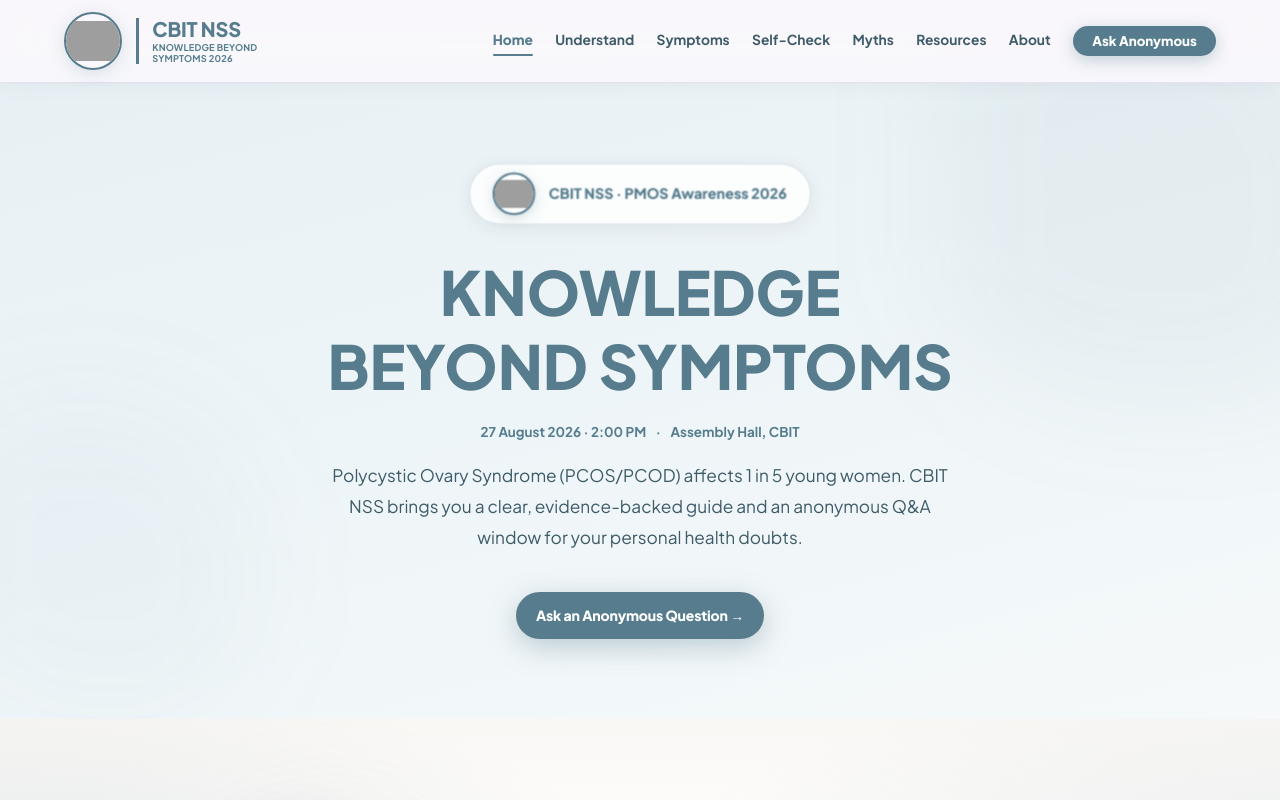
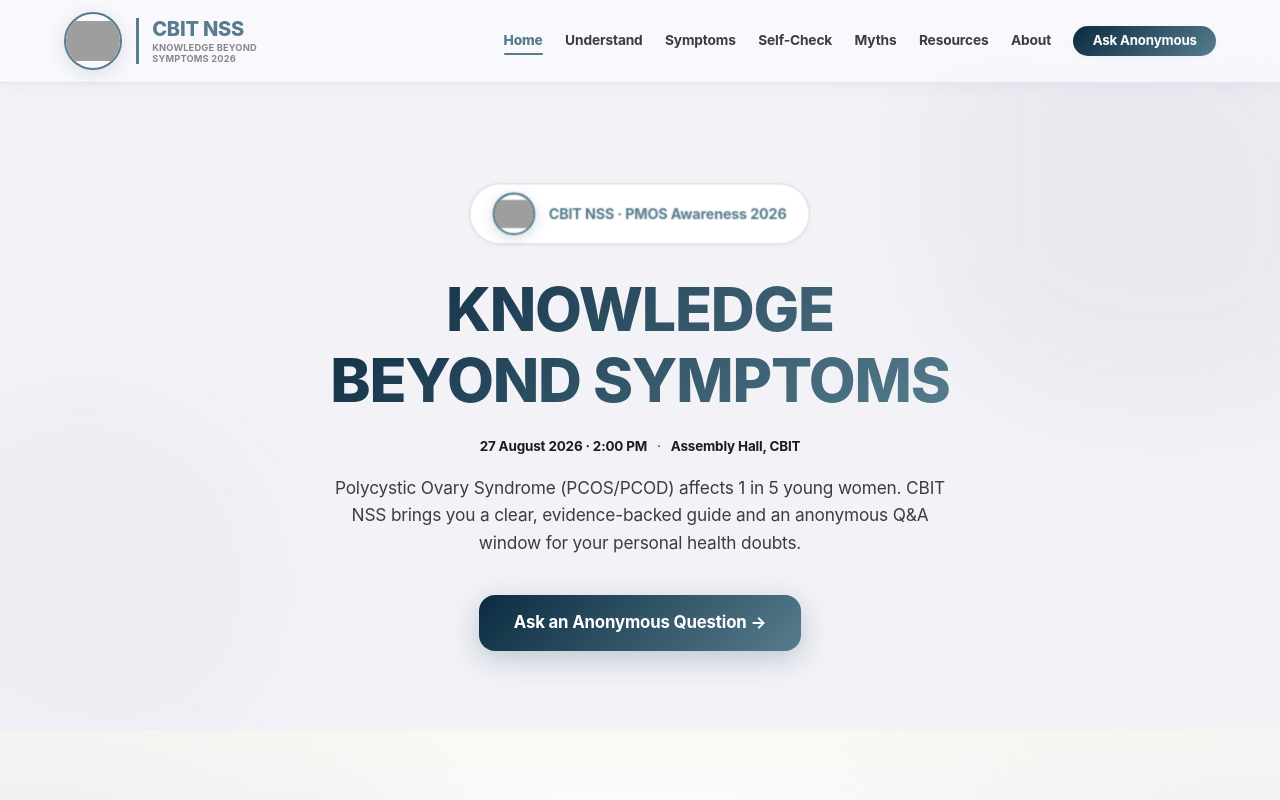
Before and after one commit to vroom0456/CBITNSS-World-PMOS-Day, a Next.js app: page / in a window 1280 px wide. Shown: the top 800 px of the page. Built offline with nearby package versions, Linux system fonts and the light colour scheme; grey boxes are pictures that could not be loaded.

Commit message:
style(ios): refine typography, glassmorphism, gradient headings & iOS button system

```diff
--- a/src/app/globals.css
+++ b/src/app/globals.css
@@ -1,44 +1,59 @@
 /* Full Original CSS System */
 
 :root {
-  --bg-main: #F5EFEB;            /* Warm Beige Canvas (#F5EFEB) */
-  --card-white: #FFFFFF;         /* Pure White Card Surfaces (#FFFFFF) */
-  --nss-navy: #567C8D;           /* Primary Teal Theme (#567C8D) */
-  --nss-navy-dark: #3E5B68;      /* Deep Slate Teal for Footer & Contrast */
-  --nss-blue-accent: #567C8D;    /* Primary Teal Accent (#567C8D) */
-  --nss-blue-soft: #EBF2F5;      /* Soft Light Teal Tint Background */
+  /* iOS System Gray & Canvas Palette */
+  --bg-main: #F2F2F7;            /* iOS Light Gray System Canvas (#F2F2F7) */
+  --card-white: #FFFFFF;         /* Pure White Card Surfaces */
+  --nss-navy: #567C8D;           /* Primary Theme Color */
+  --nss-navy-dark: #3E5B68;
+  --nss-blue-accent: #567C8D;
+  --nss-blue-soft: #EBF2F5;
   --soft-teal-bg: #EBF2F5;
-  --soft-teal-border: #D5E2E8;    /* Soft Teal Border Tint */
-  --soft-teal-accent: #567C8D;    /* Primary Teal Accent (#567C8D) */
+  --soft-teal-border: rgba(60, 60, 67, 0.18);
+  --soft-teal-accent: #567C8D;
   --soft-mint-bg: #EBF2F5;
-  --soft-mint-border: #D5E2E8;
+  --soft-mint-border: rgba(60, 60, 67, 0.18);
   --soft-navy-bg: #EBF2F5;
-  --soft-navy-border: #D5E2E8;
+  --soft-navy-border: rgba(60, 60, 67, 0.18);
   --soft-navy-text: #567C8D;
 
-  --text-main: #2C3E49;          /* Deep Slate Body & Heading Text */
-  --text-body: #3E5B68;          /* Body Text */
-  --text-muted: #567C8D;          /* Subtitles & Muted Labels */
-  --border-light: #D5E2E8;        /* Light Divider Lines & Borders */
-
-  --shadow-soft: 0 4px 20px rgba(31, 50, 61, 0.05);
-  --shadow-card: 0 12px 36px rgba(31, 50, 61, 0.09);
-  --shadow-modal: 0 24px 72px rgba(22, 36, 44, 0.32);
-
-  --glass-bg: rgba(255, 255, 255, 0.94);
-  --glass-border: rgba(197, 213, 220, 0.7);
-  --r-sm: 20px; --r-md: 28px; --r-lg: 36px; --r-pill: 9999px;
+  --text-main: #1C1C1E;          /* iOS System Text Primary */
+  --text-body: #3C3C43;          /* iOS System Text Secondary */
+  --text-muted: rgba(60, 60, 67, 0.6); /* iOS Muted Label */
+  --border-light: rgba(60, 60, 67, 0.2); /* iOS Thin Hairline Border */
+
+  /* iOS Subtle Ambient Shadows (Harsh Heavy Shadows Removed) */
+  --shadow-soft: 0 2px 10px rgba(0, 0, 0, 0.03);
+  --shadow-card: 0 2px 10px rgba(0, 0, 0, 0.04);
+  --shadow-modal: 0 10px 40px rgba(0, 0, 0, 0.12);
+
+  /* iOS Liquid Glass & Hairline Border System */
+  --glass-bg: rgba(255, 255, 255, 0.68);
+  --glass-border: rgba(60, 60, 67, 0.18);
+
+  /* iOS Continuous Radius Hierarchy */
+  --r-sheet: 32px;
+  --r-surface: 24px;
+  --r-control: 16px;
+  --r-sm: 12px;
+  --r-pill: 9999px;
+  --r-md: var(--r-surface);
+  --r-lg: var(--r-sheet);
+
+  /* Apple Spring Physics & Micro-Animations */
   --ease-out: cubic-bezier(0.22, 1, 0.36, 1);
-  --ease-spring: cubic-bezier(0.34, 1.56, 0.64, 1);
-  --transition: all 0.28s cubic-bezier(0.4, 0, 0.2, 1);
+  --ease-spring: cubic-bezier(0.22, 1, 0.36, 1);
+  --transition: all 0.28s var(--ease-spring);
 }
     *,*::before,*::after{box-sizing:border-box;margin:0;padding:0;}
     html{scroll-behavior:smooth;scroll-padding-top:90px;font-size:16px;overflow-x:hidden;}
-    body{font-family:'Plus Jakarta Sans',sans-serif;background:var(--bg-main);color:var(--text-main);line-height:1.7;-webkit-font-smoothing:antialiased;overflow-x:hidden;width:100%;}
+    body{font-family:-apple-system,BlinkMacSystemFont,"SF Pro Display","SF Pro Text","Apple Color Emoji","Segoe UI Emoji","Segoe UI Symbol","Noto Color Emoji",sans-serif;background:var(--bg-main);color:var(--text-main);line-height:1.6;-webkit-font-smoothing:antialiased;letter-spacing:-0.01em;overflow-x:hidden;width:100%;}
+    .emoji, .ios-emoji, [role="img"][aria-label] {font-family:"Apple Color Emoji","SF Pro Display",-apple-system,sans-serif!important;font-style:normal!important;font-weight:normal!important;line-height:1!important;display:inline-block;vertical-align:-0.08em;-webkit-font-smoothing:antialiased;}
     a{color:inherit;text-decoration:none;}
-    button{font-family:inherit;cursor:pointer;border:none;outline:none;}
-    :focus-visible{outline:2.5px solid var(--soft-teal-accent);outline-offset:3px;border-radius:6px;}
-    h1,h2,h3,h4,h5,h6,p,span,a{overflow-wrap:break-word;word-break:break-word;}
+    button{font-family:inherit;cursor:pointer;border:none;outline:none;transition:transform 0.2s var(--ease-spring), opacity 0.2s ease;}
+    button:active{transform:scale(0.97);opacity:0.9;}
+    h1,h2,h3,h4,h5,h6,.section-title,#hero h1,.hero-h1{letter-spacing:-0.02em;line-height:1.18;overflow-wrap:break-word;word-break:break-word;background:linear-gradient(135deg, #0C2B40 0%, #567C8D 100%);-webkit-background-clip:text;-webkit-text-fill-color:transparent;}
+    p,span,a{overflow-wrap:break-word;word-break:break-word;}
 
     /* SCROLL REVEAL */
     .reveal{opacity:0;transform:translateY(32px);transition:opacity 0.72s var(--ease-out),transform 0.72s var(--ease-out);}
@@ -96,9 +111,9 @@
     .nav-links a:not(.nav-btn-modal):hover::after{transform:scaleX(1);transform-origin:left;}
     .nav-links a:not(.nav-btn-modal).active{color:var(--nss-navy);font-weight:800;}
     .nav-links a:not(.nav-btn-modal).active::after{transform:scaleX(1);}
-    .nav-btn-modal{background:var(--soft-teal-accent);color:#fff!important;padding:0.52rem 1.2rem;border-radius:var(--r-pill);font-weight:800!important;font-size:0.83rem!important;line-height:1;box-shadow:0 4px 16px rgba(86,124,141,0.35);transition:all 0.3s var(--ease-spring)!important;display:inline-flex;align-items:center;justify-content:center;gap:0.35rem;text-decoration:none!important;white-space:nowrap;}
+    .nav-btn-modal{background:linear-gradient(135deg, #0C2B40 0%, #567C8D 100%)!important;color:#fff!important;padding:0.52rem 1.2rem;border-radius:var(--r-control);font-weight:700!important;font-size:0.83rem!important;line-height:1;box-shadow:var(--shadow-soft);transition:transform 0.2s var(--ease-spring), opacity 0.2s ease!important;display:inline-flex;align-items:center;justify-content:center;gap:0.35rem;text-decoration:none!important;white-space:nowrap;}
     .nav-btn-modal::after{display:none!important;}
-    .nav-btn-modal:hover{background:var(--nss-navy);transform:translateY(-2px) scale(1.03);box-shadow:0 8px 24px rgba(86,124,141,0.45);}
+    .nav-btn-modal:active{transform:scale(0.97)!important;opacity:0.9;}
     .mobile-menu-btn{display:none;background:none;border:none;cursor:pointer;flex-direction:column;gap:5px;padding:4px;}
     .mobile-menu-btn span{width:24px;height:2.5px;background:var(--nss-navy);border-radius:99px;transition:all 0.35s var(--ease-out);transform-origin:center;}
     .mobile-nav-drawer{position:fixed;top:0;bottom:0;right:0;width:80vw;max-width:340px;background:rgba(255,255,255,0.85);backdrop-filter:blur(28px) saturate(200%);-webkit-backdrop-filter:blur(28px) saturate(200%);padding:0;flex-direction:column;border-left:1px solid rgba(255,255,255,0.4);box-shadow:-20px 0 60px rgba(12,43,64,0.15);z-index:9999;transform:translateX(100%);opacity:0;transition:transform 0.5s cubic-bezier(0.16,1,0.3,1),opacity 0.4s ease;display:flex;}
@@ -158,49 +173,49 @@
     .mobile-nav-drawer.active .drawer-ask-btn { animation-delay: 0.22s; }
 
     /* ── HERO — NEW CLASSES ── */
-    #hero{padding:110px 5% 80px;text-align:center;background:linear-gradient(165deg,#E6F0F4 0%,#EEF5F8 50%,#F5F9FA 100%);position:relative;overflow:hidden;}
+    #hero{padding:130px 5% 80px;text-align:center;background:var(--bg-main);position:relative;overflow:hidden;}
     #hero::before,#hero::after{content:'';position:absolute;border-radius:50%;filter:blur(60px);z-index:0;pointer-events:none;}
     #hero::before{width:420px;height:420px;background:rgba(86,124,141,0.06);top:-80px;right:-80px;animation:hero-blob 12s ease-in-out infinite;}
     #hero::after{width:320px;height:320px;background:rgba(86,124,141,0.04);bottom:0;left:-60px;animation:hero-blob 15s ease-in-out infinite reverse;}
     .hero-container{max-width:840px;margin:0 auto;display:flex;flex-direction:column;align-items:center;position:relative;z-index:1;}
-    .nss-hero-badge{display:inline-flex;align-items:center;gap:0.8rem;background:rgba(255,255,255,0.85);border:1.5px solid var(--soft-teal-border);padding:0.5rem 1.4rem;border-radius:var(--r-pill);font-size:0.88rem;font-weight:800;color:var(--nss-navy);margin-bottom:1.6rem;box-shadow:0 4px 20px rgba(58,43,39,0.08);animation:float-badge 4s ease-in-out infinite;backdrop-filter:blur(10px);}
+    .nss-hero-badge{display:inline-flex;align-items:center;gap:0.8rem;background:var(--card-white);border:0.5px solid var(--border-light);padding:0.5rem 1.4rem;border-radius:var(--r-pill);font-size:0.88rem;font-weight:700;color:var(--nss-navy);margin-bottom:1.6rem;box-shadow:var(--shadow-soft);animation:float-badge 4s ease-in-out infinite;backdrop-filter:blur(10px);}
     .nss-hero-badge img{width:42px;height:42px;border-radius:50%;border:2px solid #567C8D;box-shadow:0 3px 12px rgba(86,124,141,0.25);flex-shrink:0;object-fit:contain;}
     .hero-date{font-size:0.85rem;font-weight:800;color:var(--nss-blue-accent);text-transform:uppercase;letter-spacing:0.14em;margin-bottom:0.9rem;display:block;opacity:0;animation:fade-in 0.8s 0.3s var(--ease-out) forwards;}
-    #hero h1{font-size:clamp(1.9rem,5.5vw,3.8rem);font-weight:800;color:var(--nss-navy);line-height:1.22;margin-bottom:1.2rem;text-align:center;opacity:0;animation:scale-in 0.9s 0.4s var(--ease-out) forwards;word-break:normal;overflow-wrap:break-word;white-space:normal;}
-    #hero h1 span.accent-text{color:var(--soft-teal-accent);}
-    .hero-desc{font-size:1.08rem;color:var(--text-body);max-width:640px;margin:0 auto 2.4rem;font-weight:400;line-height:1.8;text-align:center;opacity:0;animation:fade-in 0.9s 0.6s ease forwards;}
+    #hero h1{font-size:clamp(1.9rem,5.5vw,3.8rem);font-weight:800;color:var(--nss-navy);line-height:1.18;letter-spacing:-0.02em;margin-bottom:1.2rem;text-align:center;opacity:0;animation:scale-in 0.9s 0.4s var(--ease-out) forwards;word-break:normal;overflow-wrap:break-word;white-space:normal;}
+    #hero h1 span.accent-text{color:var(--nss-navy);}
+    .hero-desc{font-size:1.08rem;color:var(--text-body);max-width:640px;margin:0 auto 2.4rem;font-weight:400;line-height:1.6;letter-spacing:-0.01em;text-align:center;opacity:0;animation:fade-in 0.9s 0.6s ease forwards;}
     /* Hero CTA */
     .hero-cta-row{display:flex;flex-direction:column;align-items:center;gap:12px;opacity:0;animation:fade-in 0.8s 0.8s ease forwards;}
     .hero-buttons{display:flex;gap:1.1rem;justify-content:center;flex-wrap:wrap;opacity:0;animation:fade-in 0.8s 0.8s ease forwards;}
-    .hero-h1{font-size:clamp(1.9rem,5.5vw,3.8rem);font-weight:800;color:var(--nss-navy);line-height:1.22;margin-bottom:1.2rem;text-align:center;opacity:0;animation:scale-in 0.9s 0.4s var(--ease-out) forwards;word-break:normal;overflow-wrap:break-word;white-space:normal;}
-    .hero-h1 .accent-text{color:var(--soft-teal-accent);}
-    .hero-event-info{display:flex;align-items:center;gap:0.6rem;flex-wrap:wrap;justify-content:center;font-size:0.84rem;font-weight:700;color:var(--nss-navy);margin-bottom:1rem;opacity:0;animation:fade-in 0.8s 0.3s ease forwards;}
+    .hero-h1{font-size:clamp(1.9rem,5.5vw,3.8rem);font-weight:800;color:var(--nss-navy);line-height:1.18;letter-spacing:-0.02em;margin-bottom:1.2rem;text-align:center;opacity:0;animation:scale-in 0.9s 0.4s var(--ease-out) forwards;word-break:normal;overflow-wrap:break-word;white-space:normal;}
+    .hero-h1 .accent-text{color:var(--nss-navy);}
+    .hero-event-info{display:flex;align-items:center;gap:0.6rem;flex-wrap:wrap;justify-content:center;font-size:0.84rem;font-weight:700;color:var(--text-main);margin-bottom:1rem;opacity:0;animation:fade-in 0.8s 0.3s ease forwards;}
     .hero-event-sep{color:var(--nss-blue-accent);}
-    .btn-primary-cta{background:var(--soft-teal-accent);color:#fff!important;padding:0.85rem 1.8rem;border-radius:var(--r-pill);font-weight:800;font-size:0.94rem;box-shadow:0 6px 24px rgba(86,124,141,0.38);transition:all 0.35s var(--ease-spring);display:inline-flex;align-items:center;justify-content:center;gap:0.45rem;border:none;cursor:pointer;text-decoration:none!important;}
-    .btn-primary-cta:hover{background:var(--nss-navy);color:#fff!important;transform:translateY(-3px) scale(1.04);box-shadow:0 14px 36px rgba(86,124,141,0.50);}
+    .btn-primary-cta{background:linear-gradient(135deg, #0C2B40 0%, #567C8D 100%)!important;color:#fff!important;min-height:44px;padding:0.75rem 1.6rem;border-radius:var(--r-control);font-weight:700;font-size:0.94rem;white-space:nowrap;box-shadow:var(--shadow-soft);transition:transform 0.2s var(--ease-spring), opacity 0.2s ease;display:inline-flex;align-items:center;justify-content:center;gap:0.45rem;border:none;cursor:pointer;text-decoration:none!important;}
+    .btn-primary-cta:active{transform:scale(0.97);opacity:0.9;}
     .hero-sec-links{display:flex;gap:0.75rem;align-items:center;flex-wrap:wrap;justify-content:center;}
-    .btn-sec-link{background:rgba(255,255,255,0.85);color:var(--nss-navy);border:1.5px solid var(--border-light);padding:0.65rem 1.4rem;border-radius:var(--r-pill);font-weight:700;font-size:0.88rem;transition:all 0.3s ease;backdrop-filter:blur(8px);display:inline-flex;align-items:center;gap:0.4rem;}
-    .btn-sec-link:hover{background:var(--soft-mint-bg);border-color:var(--nss-navy);}
+    .btn-sec-link{background:var(--card-white);color:var(--text-main);border:0.5px solid var(--border-light);min-height:44px;padding:0.75rem 1.6rem;border-radius:var(--r-control);font-weight:600;font-size:0.88rem;white-space:nowrap;transition:transform 0.2s var(--ease-spring);backdrop-filter:blur(8px);display:inline-flex;align-items:center;gap:0.4rem;}
+    .btn-sec-link:active{transform:scale(0.97);}
 
     /* ── NAV HUB — DESKTOP ── */
     .nav-hub-grid{display:grid;grid-template-columns:repeat(auto-fit,minmax(min(100%, 280px),1fr));gap:1.2rem;}
-    .nav-hub-row{background:#FFFFFF;border:1.5px solid var(--border-light);border-radius:var(--r-lg);padding:1.4rem;display:flex;flex-direction:column;gap:0.8rem;box-shadow:var(--shadow-soft);text-decoration:none;transition:all 0.3s var(--ease-spring);}
-    .nav-hub-row:hover{transform:translateY(-5px);box-shadow:var(--shadow-card);border-color:var(--soft-teal-border);}
+    .nav-hub-row{background:var(--card-white);border:0.5px solid var(--border-light);border-radius:var(--r-surface);padding:1.4rem;display:flex;flex-direction:column;gap:0.8rem;box-shadow:var(--shadow-card);text-decoration:none;transition:transform 0.28s var(--ease-spring);}
+    .nav-hub-row:active{transform:scale(0.98);}
     .nhr-icon{font-size:1.8rem;display:block;}
-    .nhr-tag{font-size:0.68rem;font-weight:800;color:var(--nss-blue-accent);background:var(--soft-teal-bg);border:1px solid var(--soft-teal-border);padding:0.2rem 0.65rem;border-radius:9999px;text-transform:uppercase;letter-spacing:0.06em;width:fit-content;}
+    .nhr-tag{font-size:0.68rem;font-weight:700;color:var(--nss-navy);background:var(--soft-teal-bg);border:0.5px solid var(--border-light);padding:0.2rem 0.65rem;border-radius:9999px;text-transform:uppercase;letter-spacing:0.06em;width:fit-content;}
     .nhr-content{display:flex;flex-direction:column;gap:0.35rem;flex:1;}
     .nhr-num{display:none;}
     .nhr-text{display:flex;flex-direction:column;gap:0.25rem;}
-    .nhr-title{font-size:1rem;font-weight:800;color:var(--nss-navy);line-height:1.25;}
-    .nhr-desc{font-size:0.84rem;color:var(--text-body);line-height:1.55;}
+    .nhr-title{font-size:1.05rem;font-weight:700;color:var(--text-main);line-height:1.25;letter-spacing:-0.01em;}
+    .nhr-desc{font-size:0.85rem;color:var(--text-body);line-height:1.55;}
     .nhr-arrow{display:none;}
 
     /* ── SECTION ALT BG ── */
     .section-alt{background:var(--bg-main);}
 
     /* ── DRAWER CTA BUTTON ── */
-    .drawer-ask-btn{display:flex;align-items:center;justify-content:center;background:var(--nss-blue-accent);color:#fff;font-size:13.5px;font-weight:700;min-height:42px;border-radius:var(--r-pill);margin-top:0.6rem;padding:0 1rem;border:none;cursor:pointer;width:100%;transition:background 0.2s ease;text-decoration:none;}
-    .drawer-ask-btn:hover{background:var(--nss-navy);}
+    .drawer-ask-btn{display:flex;align-items:center;justify-content:center;background:linear-gradient(135deg, #0C2B40 0%, #567C8D 100%)!important;color:#fff!important;font-size:13.5px;font-weight:700;min-height:42px;border-radius:var(--r-control);margin-top:0.6rem;padding:0 1rem;border:none;cursor:pointer;width:100%;transition:transform 0.2s var(--ease-spring), opacity 0.2s ease;text-decoration:none;}
+    .drawer-ask-btn:active{transform:scale(0.97);opacity:0.9;}
 
 
     /* ── FOOTER — SOFT LIGHTER TEAL THEME ── */
@@ -400,6 +415,9 @@
         box-sizing: border-box !important;
         transform: none !important;
         opacity: 1 !important;
+      }
+      .speaker-cta-wrap {
+        justify-content: center !important;
       }
       .speaker-eyebrow {
         margin-inline: auto !important;
```
Also changed, not shown: src/app/page.tsx (+5 -4 lines).
